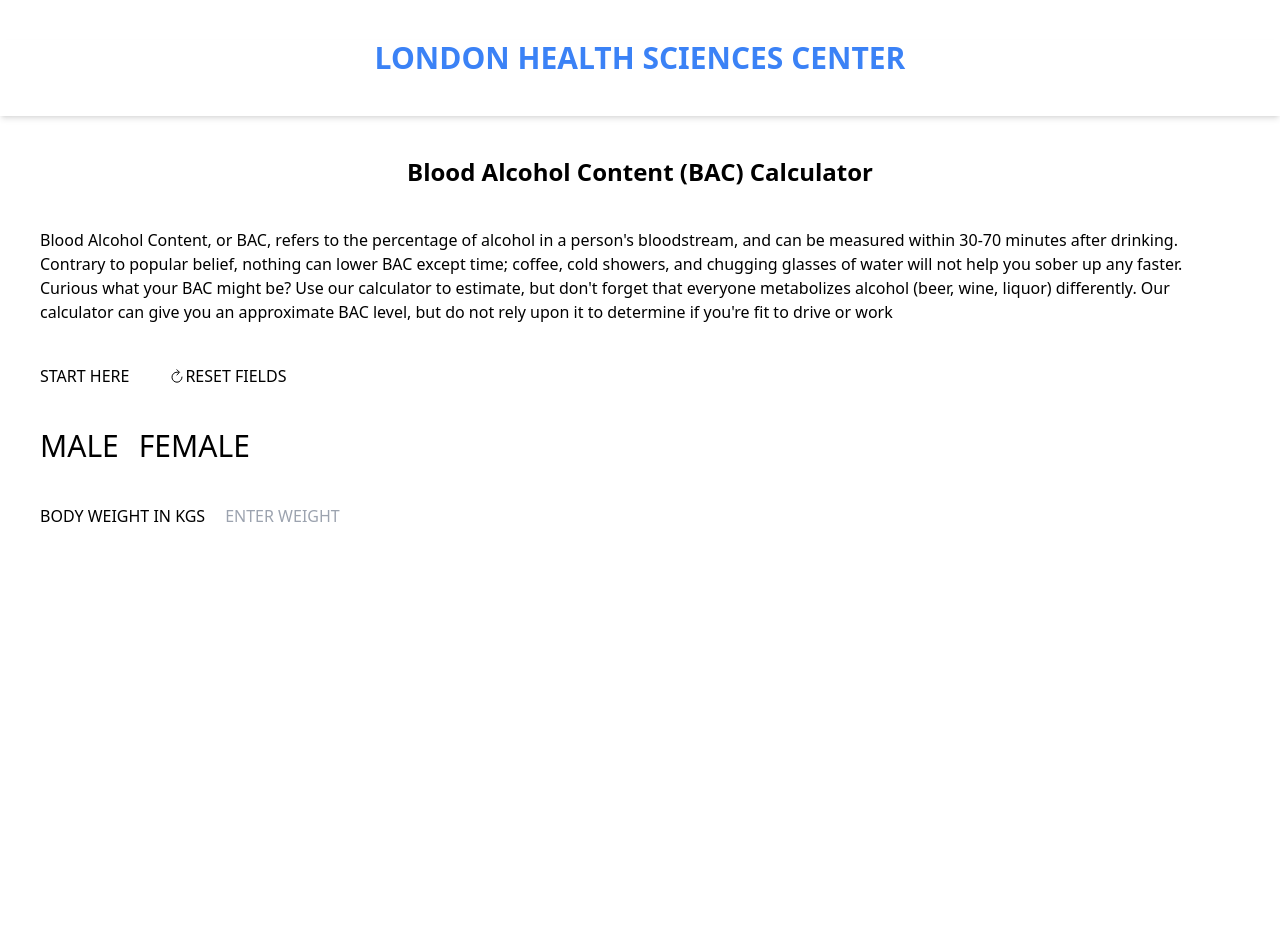
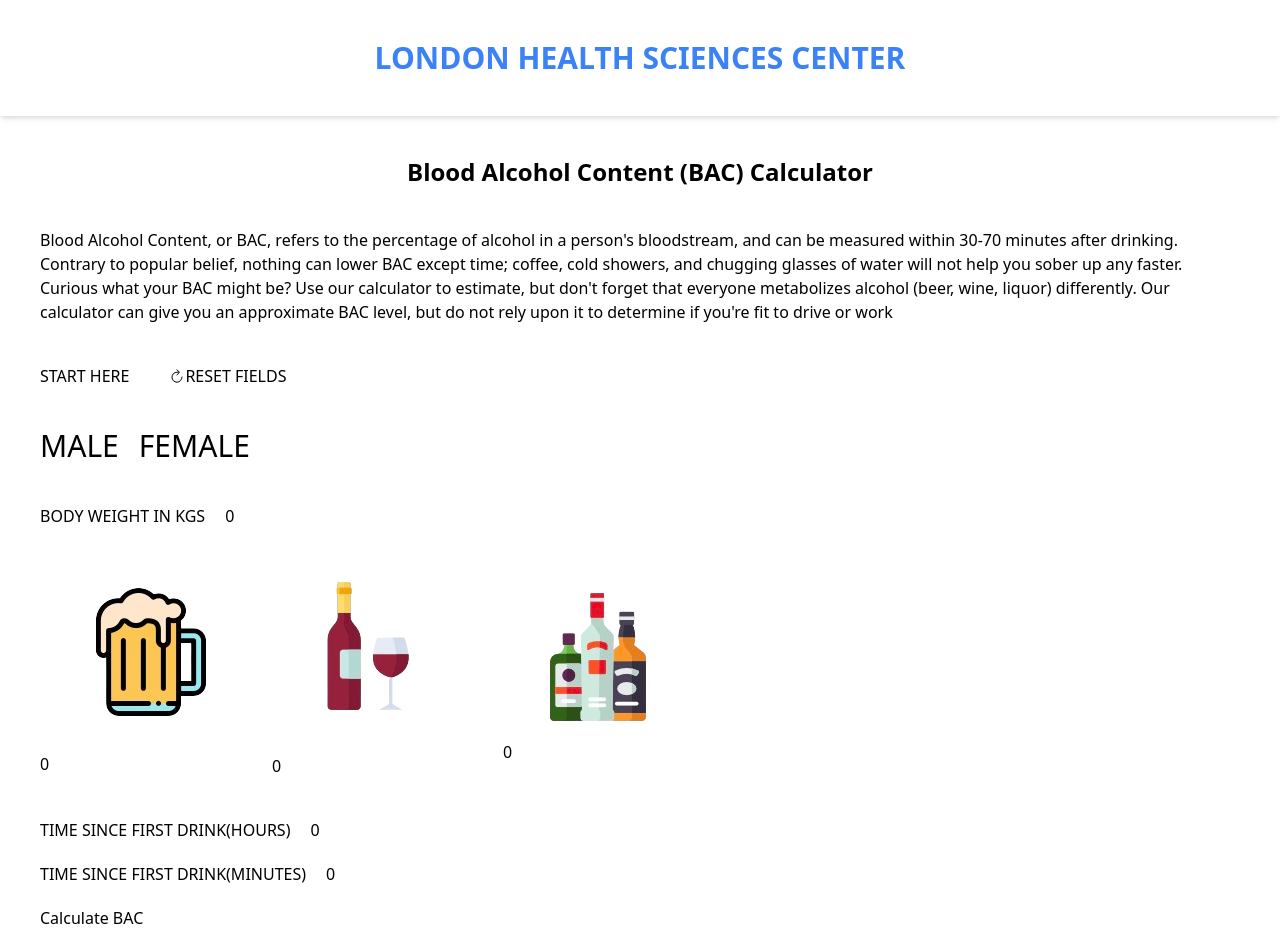
Before and after one commit to Prash0265/calculator, a React (Create React App) app: page / in a window 1280 px wide. Shown: the top 952 px of the page. Before the commit the page ends 800 px from the top, so only its background shows below. Built offline with nearby package versions, Linux system fonts and the light colour scheme.

Commit message:
Bac initial calculation  done

```diff
--- a/src/Components/Calculation.js
+++ b/src/Components/Calculation.js
@@ -1,11 +1,36 @@
 import React, { useState } from "react";
 import { IoRefreshSharp } from "react-icons/io5";
+import beer from "../Assets/beer.png";
+import wine from "../Assets/wine.png";
+import liquor from "../Assets/liquor.png";
 
 const Calculation = () => {
   const [gender, setGender] = useState("");
+  const [weight, setWeight] = useState(0);
+  const [beerCount, setBeerCount] = useState(0);
+  const [wineCount, setWineCount] = useState(0);
+  const [liquorCount, setLiquorCount] = useState(0);
+  const [hoursSinceFirstDrink, setHoursSinceFirstDrink] = useState(0);
+  const [minutesSinceFirstDrink, setMinutesSinceFirstDrink] = useState(0);
+  const [bac, setBAC] = useState(0);
 
   const handleGenderButton = (e) => {
     setGender(e);
+  };
+
+  const calculateBAC = () => {
+    // Formula for BAC calculation
+    const alcoholConsumed =
+      (beerCount * 12 * 0.05 + wineCount * 5 * 0.12 + liquorCount * 1.5 * 0.4) *
+      7.5; // Standard drink sizes and alcohol content
+    const weightInGrams = weight * 1000; // Convert weight to grams
+    const totalBodyWater =
+      gender === "MALE" ? weightInGrams * 0.58 : weightInGrams * 0.49;
+    const metabolismRate = 0.017;
+    const hours = hoursSinceFirstDrink + minutesSinceFirstDrink / 60;
+    const bacValue =
+      (alcoholConsumed / totalBodyWater - metabolismRate * hours).toFixed(2);
+    setBAC(bacValue);
   };
 
   return (
@@ -20,13 +45,85 @@
       </div>
       <div>
         <ul className="flex my-10">
-          <li className={`text-3xl  mr-5 cursor-pointer ${gender === "MALE" ? "text-red-500 pb-1 border-b-2 border-red-500" : ""}`} onClick={()=>handleGenderButton("MALE")}>MALE</li>
-          <li className={`text-3xl  mr-5 cursor-pointer ${gender === "FEMALE" ? "text-red-500 pb-1 border-b-2 border-red-500" : ""}`} onClick={()=>handleGenderButton("FEMALE")}>FEMALE</li>
+          <li
+            className={`text-3xl  mr-5 cursor-pointer ${
+              gender === "MALE"
+                ? "text-red-500 pb-1 border-b-2 border-red-500"
+                : ""
+            }`}
+            onClick={() => handleGenderButton("MALE")}
+          >
+            MALE
+          </li>
+          <li
+            className={`text-3xl  mr-5 cursor-pointer ${
+              gender === "FEMALE"
+                ? "text-red-500 pb-1 border-b-2 border-red-500"
+                : ""
+            }`}
+            onClick={() => handleGenderButton("FEMALE")}
+          >
+            FEMALE
+          </li>
         </ul>
-        <div >
-            <span className="mr-5">BODY WEIGHT IN KGS</span>
-            <input  type="number" placeholder="ENTER WEIGHT"/>
+        <div>
+          <span className="mr-5">BODY WEIGHT IN KGS</span>
+          <input
+            type="number"
+            placeholder="ENTER WEIGHT"
+            value={weight}
+            onChange={(e) => setWeight(e.target.value)}
+          />
         </div>
+        <div className="flex items-center my-10">
+          <div>
+            <img src={beer} alt="beer" />{" "}
+            <input
+              type="number"
+              placeholder="0"
+              value={beerCount}
+              onChange={(e) => setBeerCount(e.target.value)}
+            />
+          </div>
+          <div>
+            <img src={wine} alt="wine" />{" "}
+            <input
+              type="number"
+              placeholder="0"
+              value={wineCount}
+              onChange={(e) => setWineCount(e.target.value)}
+            />
+          </div>
+          <div>
+            <img src={liquor} alt="liquor" />{" "}
+            <input
+              type="number"
+              placeholder="0"
+              value={liquorCount}
+              onChange={(e) => setLiquorCount(e.target.value)}
+            />
+          </div>
+        </div>
+        <div className="my-5">
+          <span className="mr-5">TIME SINCE FIRST DRINK(HOURS)</span>
+          <input
+            type="number"
+            placeholder="0"
+            value={hoursSinceFirstDrink}
+            onChange={(e) => setHoursSinceFirstDrink(e.target.value)}
+          />
+        </div>
+        <div className="my-5">
+          <span className="mr-5">TIME SINCE FIRST DRINK(MINUTES)</span>
+          <input
+            type="number"
+            placeholder="0"
+            value={minutesSinceFirstDrink}
+            onChange={(e) => setMinutesSinceFirstDrink(e.target.value)}
+          />
+        </div>
+        <button onClick={calculateBAC}>Calculate BAC</button>
+        <div className="my-5">Blood Alcohol Content (BAC): {bac}</div>
       </div>
     </div>
   );
```
